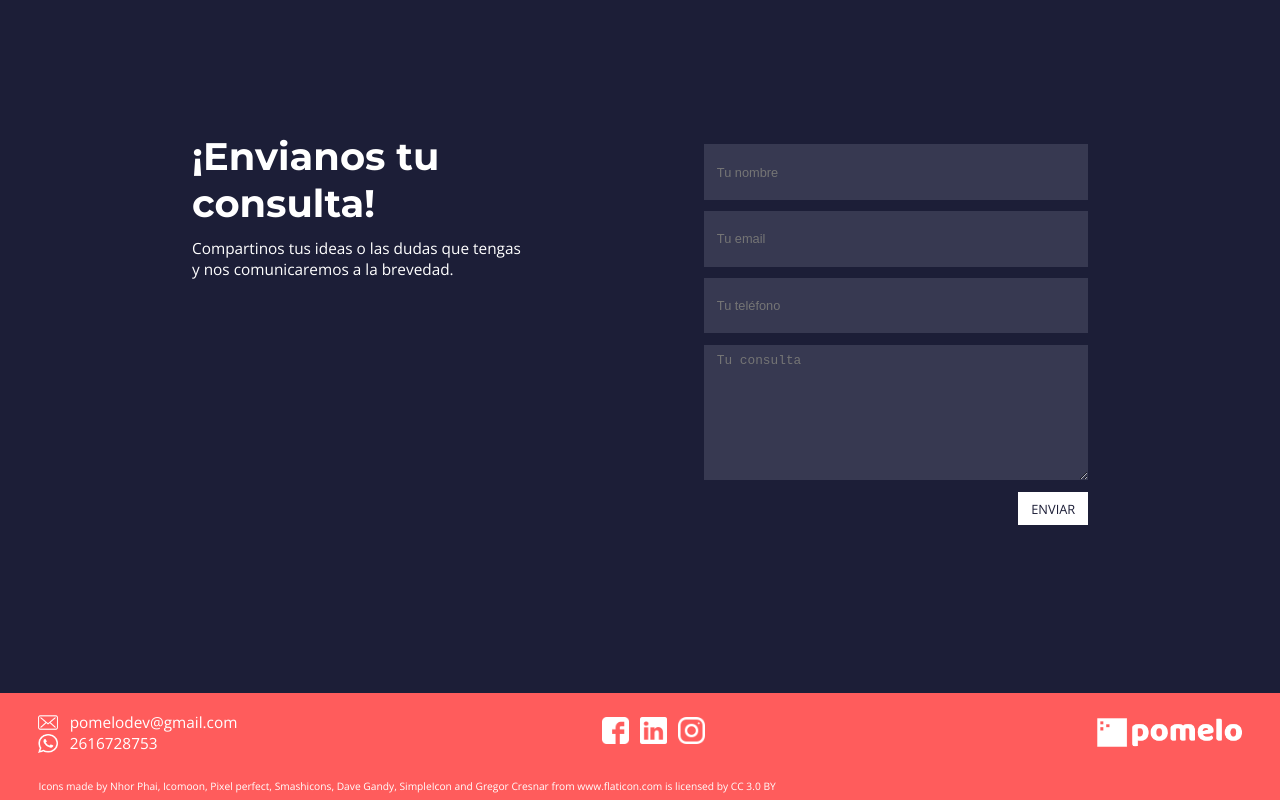
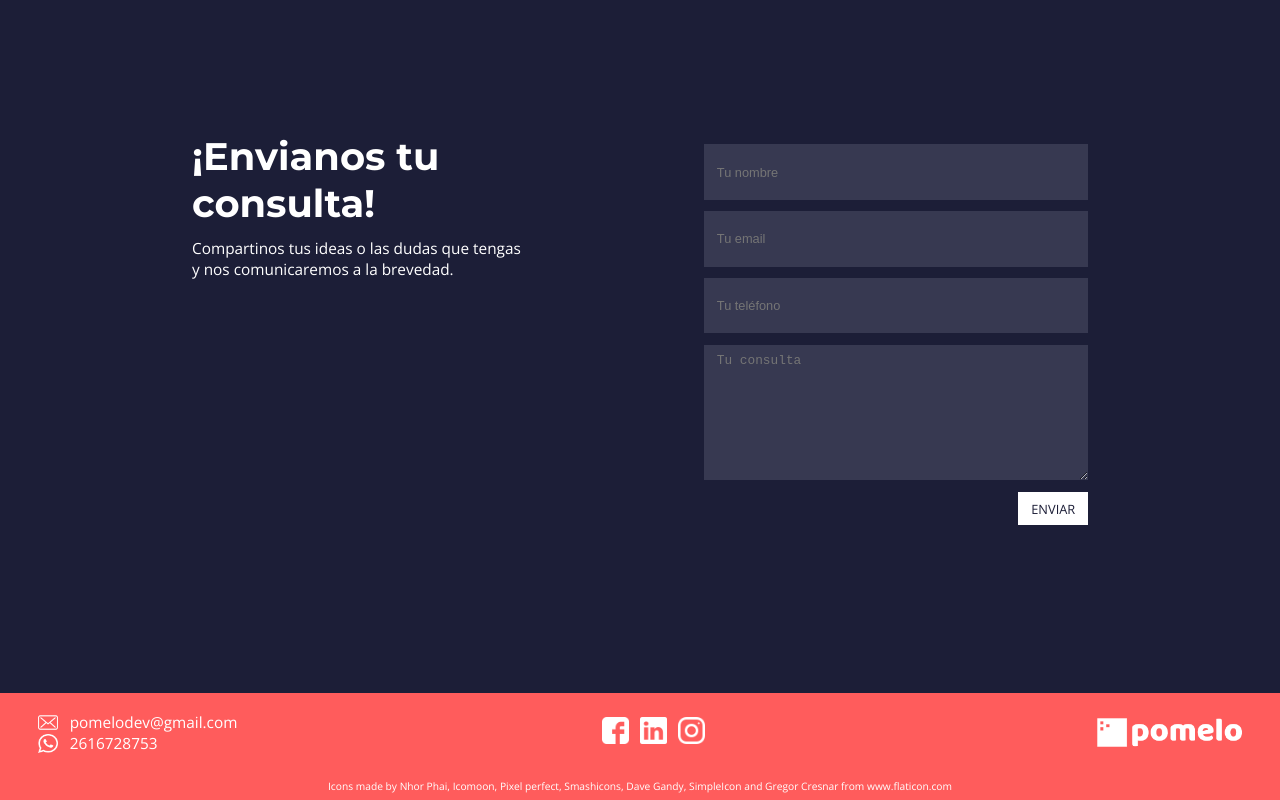
Before and after one commit to pomelodev/web-personal, a website: page index.html in a window 1280 px wide. Shown: the part 3518-4318 px from the top of the page. Drawn offline with nearby package versions, Linux system fonts and the light colour scheme.

Commit message:
Arreglos créditos

```diff
--- a/index.html
+++ b/index.html
@@ -202,10 +202,7 @@
             <a href="https://www.flaticon.com/authors/dave-gandy" title="Dave Gandy">Dave Gandy</a>,
             <a href="https://www.flaticon.com/authors/simpleicon" title="SimpleIcon">SimpleIcon</a> and
             <a href="https://www.flaticon.com/authors/gregor-cresnar" title="Gregor Cresnar">Gregor Cresnar</a> from
-            <a href="https://www.flaticon.com/" title="Flaticon">www.flaticon.com</a> is licensed by
-            <a href="http://creativecommons.org/licenses/by/3.0/" title="Creative Commons BY 3.0" target="_blank">CC 3.0
-                BY
-            </a>
+            <a href="https://www.flaticon.com/" title="Flaticon">www.flaticon.com</a>
         </div>
     </footer>
     <script src="./js/index.js"></script>
--- a/public/css/index.css
+++ b/public/css/index.css
@@ -421,7 +421,7 @@ form {
 
 .credits {
     padding: 0.5% 3%;
-    text-align: left;
+    text-align: center;
     background-color: #FF5C5C;
     color: white;
     font-size: 0.8vw;
@@ -551,7 +551,7 @@ form {
     .nav-contacto-nav-show {
         padding: 0 0;
     }
-    /*---*/
+
     .menu-button-part {
         width: 35px;
         height: 1vh;
```
